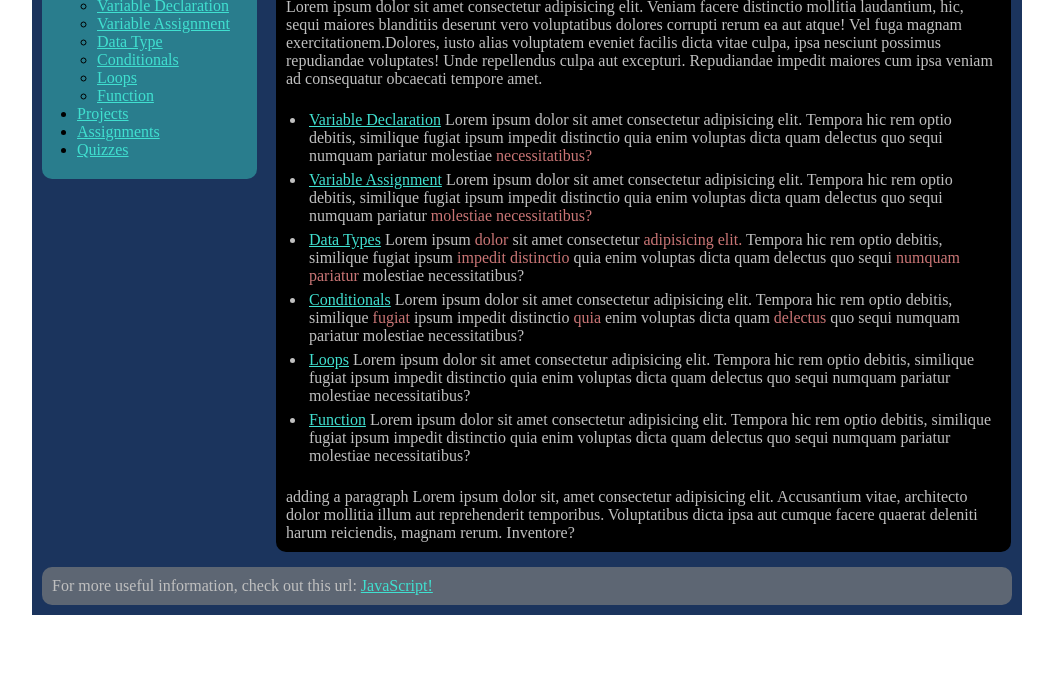
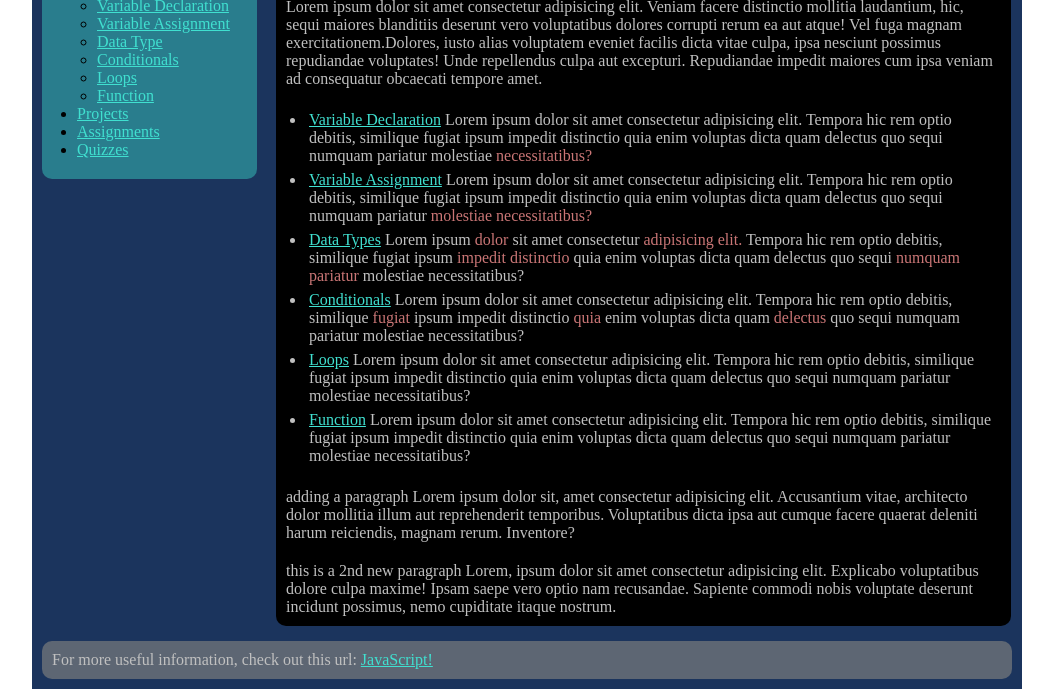
Before and after one commit to deleonj10/basicRepo, a plain HTML site: page index.html in a window 1280 px wide. Shown: the part 141-830 px from the top of the page, without its empty margins (113-1166 px from the left). Before the commit the page ends 800 px from the top, so only its background shows below. Drawn offline with Linux system fonts and the light colour scheme.

Commit message:
third change made added p tag

```diff
--- a/index.html
+++ b/index.html
@@ -106,6 +106,9 @@
             <p>adding a paragraph Lorem ipsum dolor sit, amet consectetur adipisicing elit. Accusantium vitae,
                 architecto dolor mollitia illum aut reprehenderit temporibus. Voluptatibus dicta ipsa aut cumque facere
                 quaerat deleniti harum reiciendis, magnam rerum. Inventore?</p>
+            <p>this is a 2nd new paragraph Lorem, ipsum dolor sit amet consectetur adipisicing elit. Explicabo
+                voluptatibus dolore culpa maxime! Ipsam saepe vero optio nam recusandae. Sapiente commodi nobis
+                voluptate deserunt incidunt possimus, nemo cupiditate itaque nostrum.</p>
         </div>
 
         <div id="footer">
```
